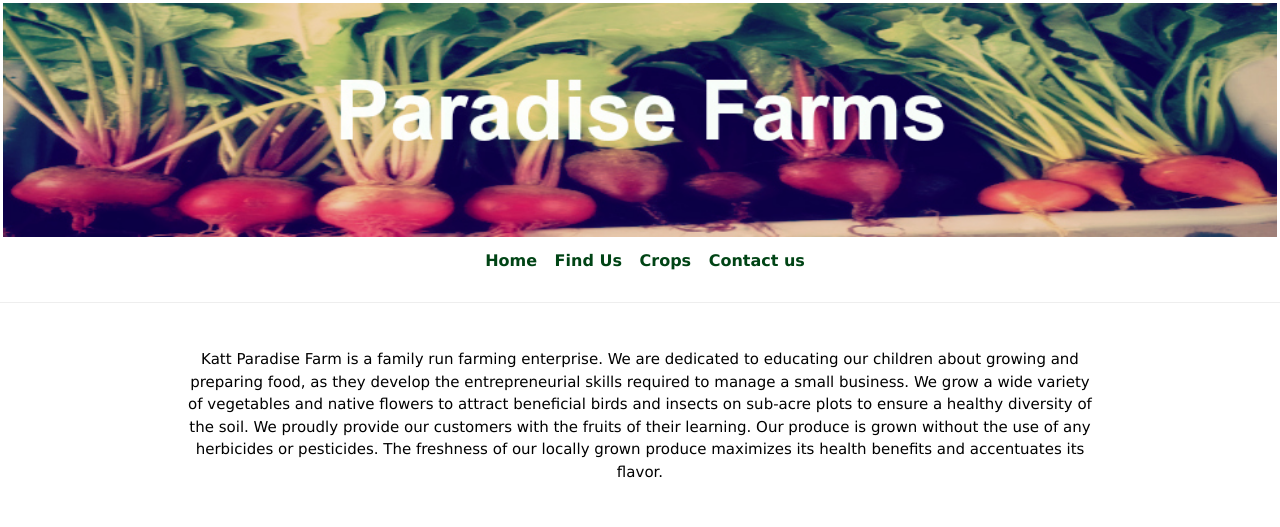
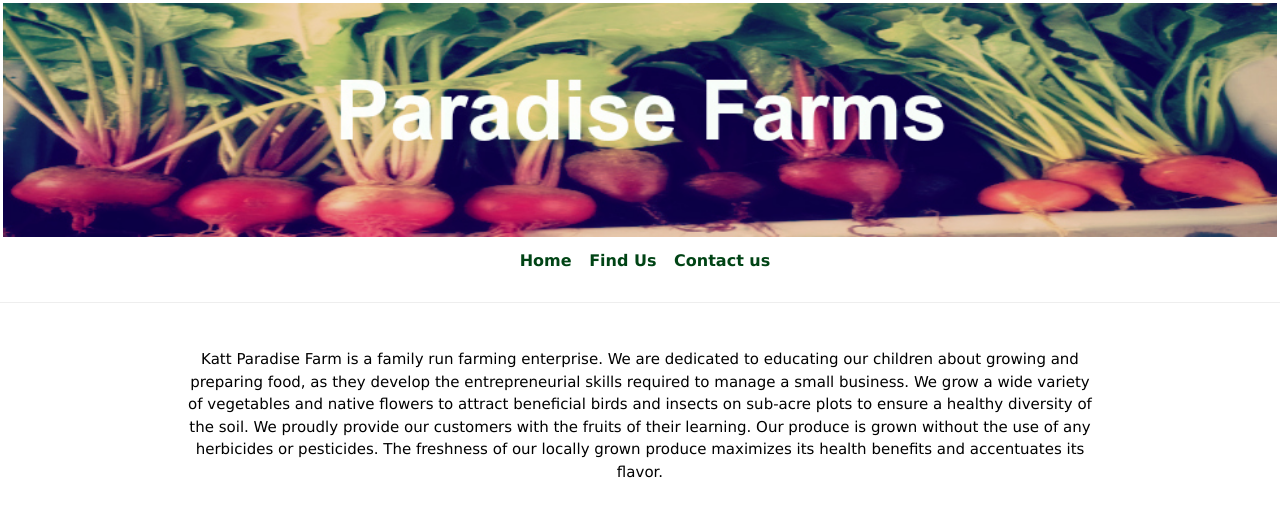
Before and after one commit to johnkatt/johnkatt.github.io, a plain HTML site: page contactus.html in a window 1280 px wide. Shown: the top 527 px of the page. Drawn offline with Linux system fonts and the light colour scheme.

Commit message:
crop link remove

```diff
--- a/contactus.html
+++ b/contactus.html
@@ -12,7 +12,7 @@
 <ul>
 		<li><a href="file:///C:/Users/johnk/Desktop/kattfarms/index.html">Home</a></li>
 		<li><a href="file:///C:/Users/johnk/Desktop/kattfarms/findus.html">Find Us</a></li>
-		<li><a href="file:///C:/Users/johnk/Desktop/kattfarms/crops.html">Crops</a></li>
+		<!-- <li><a href="file:///C:/Users/johnk/Desktop/kattfarms/crops.html">Crops</a></li> -->
         <li><a href="file:///C:/Users/johnk/Desktop/kattfarms/contactus.html">Contact us</a></li>
 </ul>
 </div>
```
